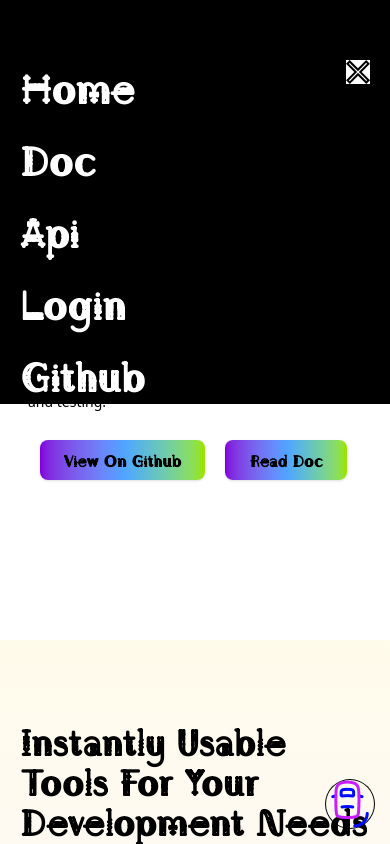
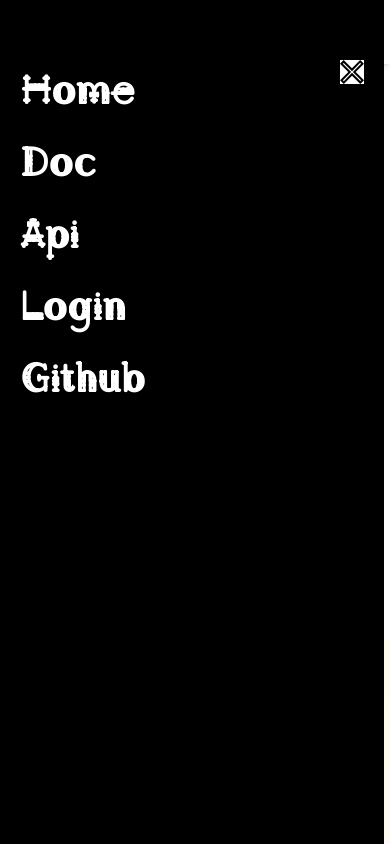
Before and after one commit to tekluabayneh/kukanApi-, a React (Vite) app in the folder kukanApi/client/: page / in a window 390 px wide. Shown: the top 844 px of the page. Built offline with nearby package versions, Linux system fonts and the light colour scheme.

Commit message:
Refactor smallWidthNav to use parent state and toggle
- Removed local isOpenNav state and handleNav function
- Updated to receive isOpenNav and handleNav as props from Home.jsx
- Adjusted transform logic to reflect prop-based toggle

```diff
--- a/kukanApi/client/src/components/MobileNav/smallWidthNav.jsx
+++ b/kukanApi/client/src/components/MobileNav/smallWidthNav.jsx
@@ -1,11 +1,13 @@
-import React from "react";
+import React, { useEffect, useState } from "react";
 import { Link } from "react-router-dom";
 import closeIcon from "../../assets/close.svg";
-const SmallWidthNav = () => {
+const SmallWidthNav = ({handelNav, isOpenNav }) => {
   return (
     <div
-      className="smallnav w-full h-auto absolute top-0 left-0 bg-black z-50 "
-      style={{ transform: "translateX()" }}
+      className="smallnav w-96 h-screen fixed top-0 left-0 bg-black z-50 transition-all md:hidden"
+      style={{
+        transform: isOpenNav ? "translateX(-500px)" : "translateX(0px)",
+      }}
     >
       <nav className="pt-10 flex items-baseline justify-between">
         <ul className="flex flex-col gap-3 items-start pl-5">
@@ -54,6 +56,7 @@
         </ul>
         <div className="text-white">
           <img
+            onClick={handelNav}
             className="closenav text-white bg-white m-5 cursor-pointer"
             src={closeIcon}
             alt="Close menu"
```
